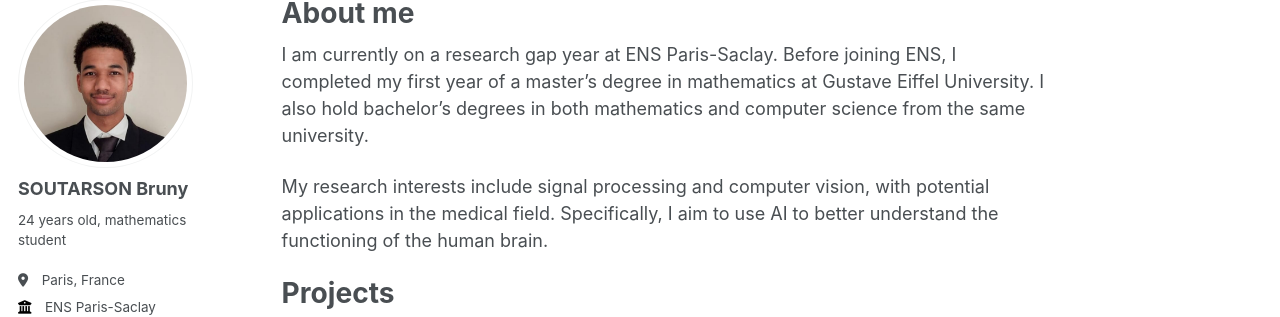
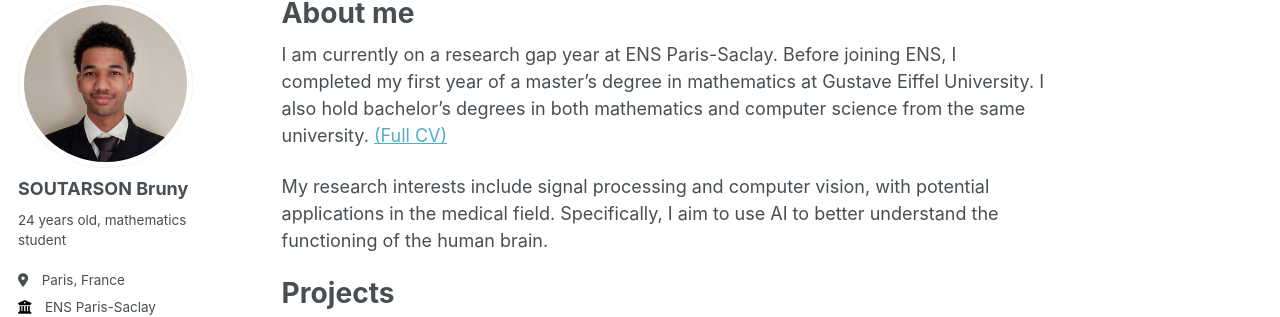
Before and after one commit to brutheg/brutheg.github.io, a Jekyll site: the page built from _pages/about.md, in a window 1280 px wide and 1297 px high. Shown: the part 107-424 px from the top of the window. Built offline with Jekyll 4.4.1, drawn with Linux system fonts in a browser that asks for light colours.

Commit message:
Update about.md

```diff
--- a/_pages/about.md
+++ b/_pages/about.md
@@ -7,7 +7,7 @@ redirect_from:
   - /about.html
 ---
 
-I am currently on a research gap year at ENS Paris-Saclay. Before joining ENS, I completed my first year of a master's degree in mathematics at Gustave Eiffel University. I also hold bachelor's degrees in both mathematics and computer science from the same university.
+I am currently on a research gap year at ENS Paris-Saclay. Before joining ENS, I completed my first year of a master's degree in mathematics at Gustave Eiffel University. I also hold bachelor's degrees in both mathematics and computer science from the same university. [(Full CV)](https://brutheg.github.io/files/SOUTARSON_Bruny_CV.pdf)
 
 My research interests include signal processing and computer vision, with potential applications in the medical field. Specifically, I aim to use AI to better understand the functioning of the human brain.
 
```
